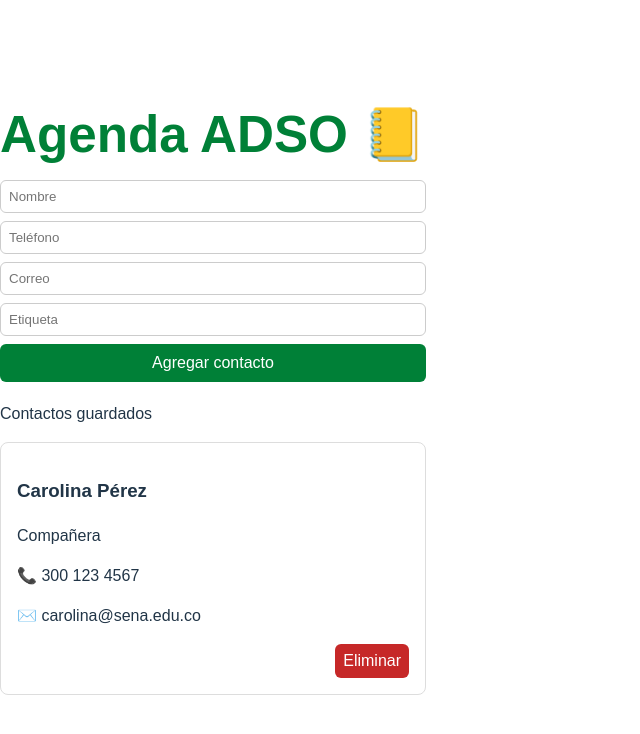
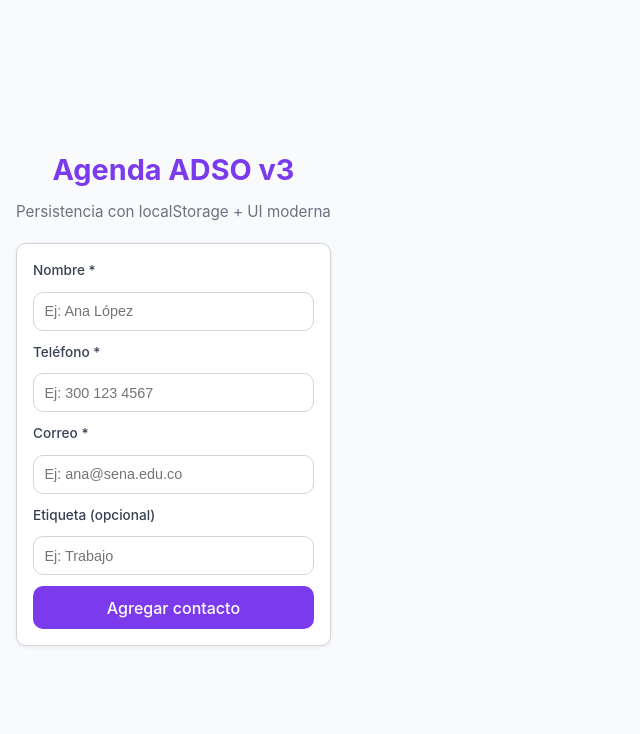
Before and after one commit to unyti24/ADSO-v2, a React (Vite) app: page / in a window 1280 px wide. Shown: the top 734 px of the page, without its empty margins (0-640 px from the left). Built offline with nearby package versions, Linux system fonts and the light colour scheme.

Commit message:
Clase_5_Agenda_ADSO_v3_LocalStorage

```diff
--- a/src/App.css
+++ b/src/App.css
@@ -1,55 +1,183 @@
+:root {
+  --morado: #7c3aed;
+  --morado-oscuro: #5b21b6;
+  --gris: #374151;
+  --borde: #d1d5db;
+  --error: #dc2626;
+  --radio: 10px;
+  --shadow: 0 1px 4px rgba(0, 0, 0, 0.08);
+}
+
+body {
+  background: #f8fafc;
+  font-family: "Inter", Arial, sans-serif;
+  margin: 0;
+  color: var(--gris);
+}
+
 .app-container {
-  max-width: 520px;
+  max-width: 700px;
   margin: 2rem auto;
-  font-family: Arial, sans-serif;
+  padding: 0 1rem;
 }
 
 .app-title {
-  color: #008037;
   text-align: center;
-  margin-bottom: 1rem;
+  font-size: 1.8rem;
+  font-weight: 700;
+  color: var(--morado);
+  margin: 0.3rem 0;
+}
+
+.subtitulo {
+  text-align: center;
+  font-size: 0.95rem;
+
+  /* Instructor: Gustavo Bolaños – Curso: Desarrollo Web – ReactJS (Agenda ADSO) */
+
+  color: #6b7280;
+  margin-bottom: 1.2rem;
 }
 
 .form-contacto {
+  background: #fff;
+  padding: 1rem;
+  border: 1px solid var(--borde);
+  border-radius: var(--radio);
+  box-shadow: var(--shadow);
   display: flex;
   flex-direction: column;
-  gap: 8px;
-  margin-bottom: 20px;
+  gap: 0.7rem;
+  margin-bottom: 1.2rem;
 }
 
-.form-contacto input {
-  padding: 8px;
-  border-radius: 6px;
-  border: 1px solid #ccc;
+label {
+  font-size: 0.85rem;
+  font-weight: 500;
 }
 
-.form-contacto button {
-  background: #008037;
-  color: white;
+input {
+  padding: 0.65rem;
+  border: 1px solid var(--borde);
+  border-radius: var(--radio);
+  font-size: 0.9rem;
+}
+
+.btn-primario {
+  background: var(--morado);
+  color: #fff;
+  padding: 0.7rem;
   border: 0;
-  padding: 10px;
-  border-radius: 6px;
+  border-radius: var(--radio);
   cursor: pointer;
+  transition: 0.2s;
+}
+
+.btn-primario:hover {
+  background: var(--morado-oscuro);
 }
 
 .tarjeta-contacto {
-  border: 1px solid #ddd;
-  border-radius: 8px;
+  background: #fff;
+  border: 1px solid var(--borde);
+
+  /* Instructor: Gustavo Bolaños – Curso: Desarrollo Web – ReactJS (Agenda ADSO) */
+
+  border-radius: var(--radio);
   padding: 1rem;
-  background: white;
-  margin-bottom: 10px;
+  box-shadow: var(--shadow);
+  display: flex;
+  flex-direction: column;
+  gap: 0.4rem;
+  margin-bottom: 0.7rem;
 }
 
-.btn-eliminar {
-  background: #c62828;
-  color: white;
-  border: 0;
-  padding: 8px;
-  border-radius: 6px;
-  cursor: pointer;
+.tarjeta-contacto h3 {
+  margin: 0;
+  font-weight: 600;
+  color: var(--morado-oscuro);
 }
 
 .acciones {
   display: flex;
   justify-content: flex-end;
+  margin-top: 0.3rem;
 }
+
+.btn-eliminar {
+  background: var(--error);
+  color: #fff;
+  padding: 0.45rem 0.75rem;
+  border: 0;
+  border-radius: var(--radio);
+  cursor: pointer;
+  font-size: 0.85rem;
+}
+
+.btn-eliminar:hover {
+  filter: brightness(0.85);
+}
+
+/* =========================
+   📱 RESPONSIVE DESIGN
+   ========================= */
+
+/* Tablets */
+@media (max-width: 768px) {
+  .app-container {
+    max-width: 90%;
+  }
+
+  .app-title {
+    font-size: 1.6rem;
+  }
+
+  .form-contacto {
+    padding: 0.9rem;
+  }
+
+  .tarjeta-contacto {
+    padding: 0.9rem;
+  }
+}
+
+/* Celulares grandes */
+@media (max-width: 480px) {
+  .app-title {
+    font-size: 1.4rem;
+  }
+
+  .subtitulo {
+    font-size: 0.85rem;
+  }
+
+  input {
+    font-size: 0.85rem;
+    padding: 0.6rem;
+  }
+
+  .btn-primario {
+    padding: 0.65rem;
+    font-size: 0.85rem;
+  }
+
+  .btn-eliminar {
+    font-size: 0.8rem;
+    padding: 0.4rem 0.6rem;
+  }
+}
+
+/* Celulares pequeños */
+@media (max-width: 360px) {
+  .app-title {
+    font-size: 1.2rem;
+  }
+
+  .form-contacto {
+    gap: 0.5rem;
+  }
+
+  .tarjeta-contacto {
+    gap: 0.3rem;
+  }
+}
--- a/src/App.jsx
+++ b/src/App.jsx
@@ -1,46 +1,44 @@
-import { useState } from "react";
+import { useState, useEffect } from "react";
 import "./App.css";
+import FormularioContacto from "./components/FormularioContacto";
 import ContactoCard from "./components/ContactoCard";
-import FormularioContacto from "./components/FormularioContacto";
 
 export default function App() {
 
-  const [contactos, setContactos] = useState([
-    {
-      id: 1,
-      nombre: "Carolina Pérez",
-      telefono: "300 123 4567",
-      correo: "carolina@sena.edu.co",
-      etiqueta: "Compañera",
-    },
-  ]);
+  const contactosGuardados =
+    JSON.parse(localStorage.getItem("contactos")) || [];
+
+  const [contactos, setContactos] = useState(contactosGuardados);
+
+  useEffect(() => {
+    localStorage.setItem("contactos", JSON.stringify(contactos));
+  }, [contactos]);
 
   const agregarContacto = (nuevo) => {
-    setContactos((prev) => [...prev, { id: Date.now(), ...nuevo }]);
+    setContactos((prev) => [...prev, nuevo]);
   };
 
-  const eliminarContacto = (id) => {
-    setContactos((prev) => prev.filter((c) => c.id !== id));
+  const eliminarContacto = (correo) => {
+    setContactos((prev) =>
+      prev.filter((c) => c.correo !== correo)
+    );
   };
 
   return (
     <main className="app-container">
+      <h1 className="app-title">Agenda ADSO v3</h1>
 
-      <h1 className="app-title">Agenda ADSO 📒</h1>
+      <p className="subtitulo">
+        Persistencia con localStorage + UI moderna
+      </p>
 
       <FormularioContacto onAgregar={agregarContacto} />
 
-      <p className="app-subtitle">Contactos guardados</p>
-
       {contactos.map((c) => (
         <ContactoCard
-          key={c.id}
-          id={c.id}
-          nombre={c.nombre}
-          telefono={c.telefono}
-          correo={c.correo}
-          etiqueta={c.etiqueta}
-          onDelete={eliminarContacto}
+          key={c.correo}
+          {...c}
+          onEliminar={eliminarContacto}
         />
       ))}
 
--- a/src/components/contactoCard.jsx
+++ b/src/components/contactoCard.jsx
@@ -1,26 +1,22 @@
 export default function ContactoCard({
-  id,
   nombre,
   telefono,
   correo,
   etiqueta,
-  onDelete,
+  onEliminar
 }) {
   return (
     <article className="tarjeta-contacto">
       <h3>{nombre}</h3>
+      <p>📞 {telefono}</p>
+      <p>✉️ {correo}</p>
 
-      {etiqueta && <p className="tag">{etiqueta}</p>}
-
-      <p>📞 {telefono}</p>
-
-      {correo && <p>✉️ {correo}</p>}
+      {etiqueta && <p className="etiqueta">{etiqueta}</p>}
 
       <div className="acciones">
         <button
-          type="button"
           className="btn-eliminar"
-          onClick={() => onDelete(id)}
+          onClick={() => onEliminar(correo)}
         >
           Eliminar
         </button>
--- a/src/components/formularioContacto.jsx
+++ b/src/components/formularioContacto.jsx
@@ -3,8 +3,8 @@
 export default function FormularioContacto({ onAgregar }) {
   const [form, setForm] = useState({
     nombre: "",
+    telefono: "",
     correo: "",
-    telefono: "",
     etiqueta: "",
   });
 
@@ -16,52 +16,55 @@
   const onSubmit = (e) => {
     e.preventDefault();
 
-    if (!form.nombre.trim() || !form.telefono.trim()) {
-      alert("Completa al menos Nombre y Teléfono");
-      return;
-    }
+    if (!form.nombre || !form.telefono || !form.correo) return;
 
     onAgregar(form);
 
     setForm({
       nombre: "",
+      telefono: "",
       correo: "",
-      telefono: "",
       etiqueta: "",
     });
   };
 
   return (
-    <form onSubmit={onSubmit} className="form-contacto">
+    <form className="form-contacto" onSubmit={onSubmit}>
+      <label>Nombre *</label>
       <input
         name="nombre"
-        placeholder="Nombre"
         value={form.nombre}
         onChange={onChange}
+        placeholder="Ej: Ana López"
       />
 
+      <label>Teléfono *</label>
       <input
         name="telefono"
-        placeholder="Teléfono"
         value={form.telefono}
         onChange={onChange}
+        placeholder="Ej: 300 123 4567"
       />
 
+      <label>Correo *</label>
       <input
         name="correo"
-        placeholder="Correo"
         value={form.correo}
         onChange={onChange}
+        placeholder="Ej: ana@sena.edu.co"
       />
 
+      <label>Etiqueta (opcional)</label>
       <input
         name="etiqueta"
-        placeholder="Etiqueta"
         value={form.etiqueta}
         onChange={onChange}
+        placeholder="Ej: Trabajo"
       />
 
-      <button type="submit">Agregar contacto</button>
+      <button type="submit" className="btn-primario">
+        Agregar contacto
+      </button>
     </form>
   );
 }
```
